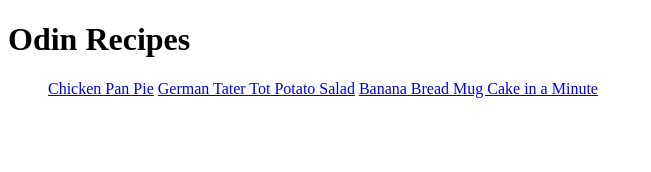
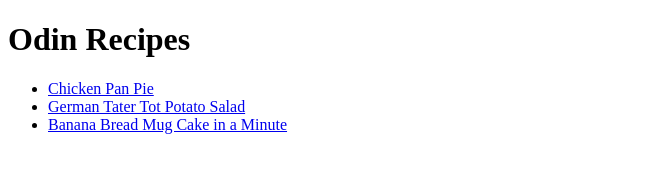
Before and after one commit to ZaZaphry/odin-recipes, a plain HTML site: page index.html in a window 1280 px wide. Shown: the whole page, without its empty margins (0-651 px from the left). Drawn offline with Linux system fonts and the light colour scheme.

Commit message:
Updated index.html with list formatting.

```diff
--- a/index.html
+++ b/index.html
@@ -9,9 +9,9 @@
 <body>
     <h1>Odin Recipes</h1>
     <ul>
-        <a href="recipes/chickenpanpie.html">Chicken Pan Pie</a>
-        <a href="recipes/germantatersalad.html">German Tater Tot Potato Salad</a>
-        <a href="recipes/bananabreadmugcake.html">Banana Bread Mug Cake in a Minute</a>
+       <li> <a href="recipes/chickenpanpie.html">Chicken Pan Pie</a> </li>
+       <li> <a href="recipes/germantatersalad.html">German Tater Tot Potato Salad</a> </li>
+       <li> <a href="recipes/bananabreadmugcake.html">Banana Bread Mug Cake in a Minute</a> </li>
     </ul>
 
 </body>
```
